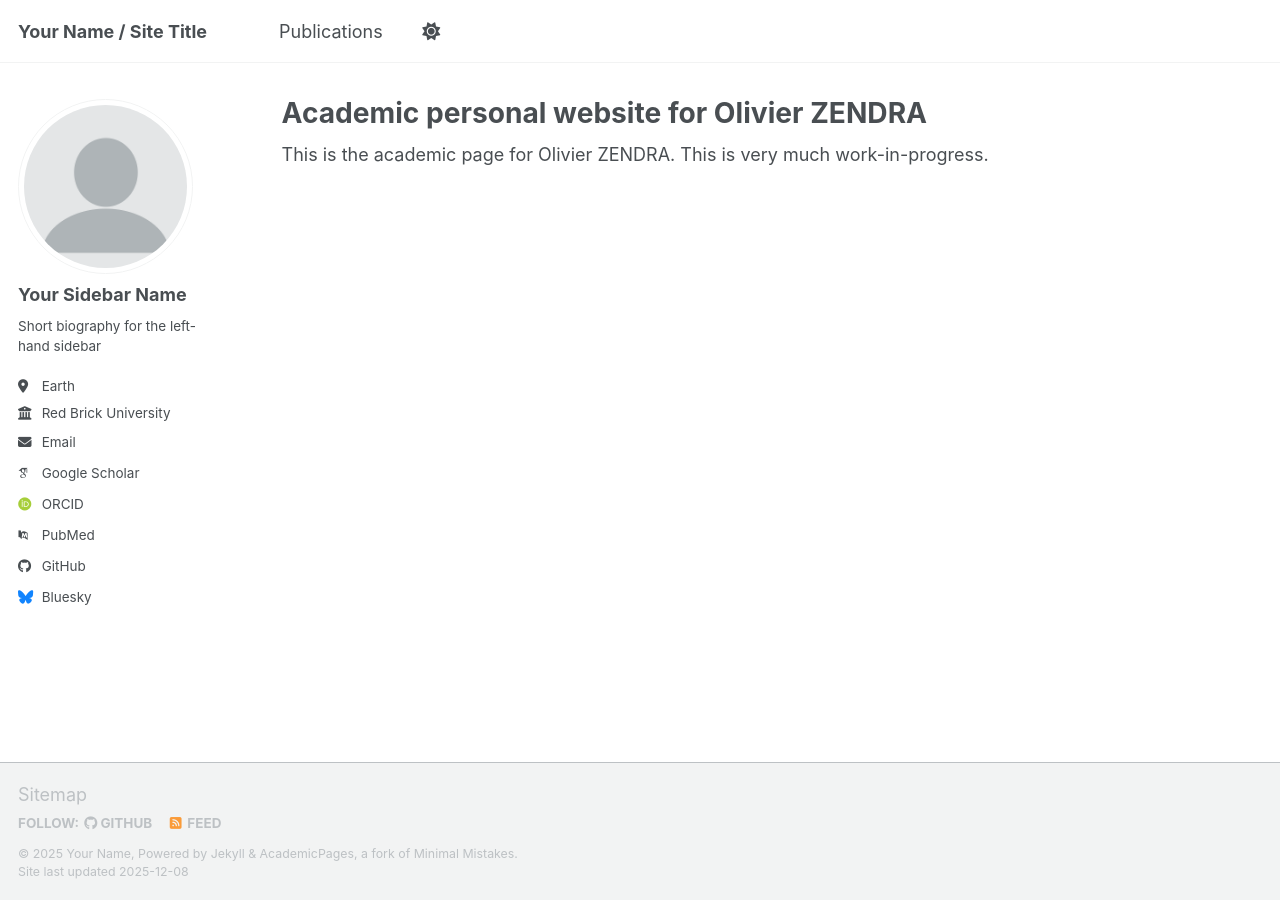
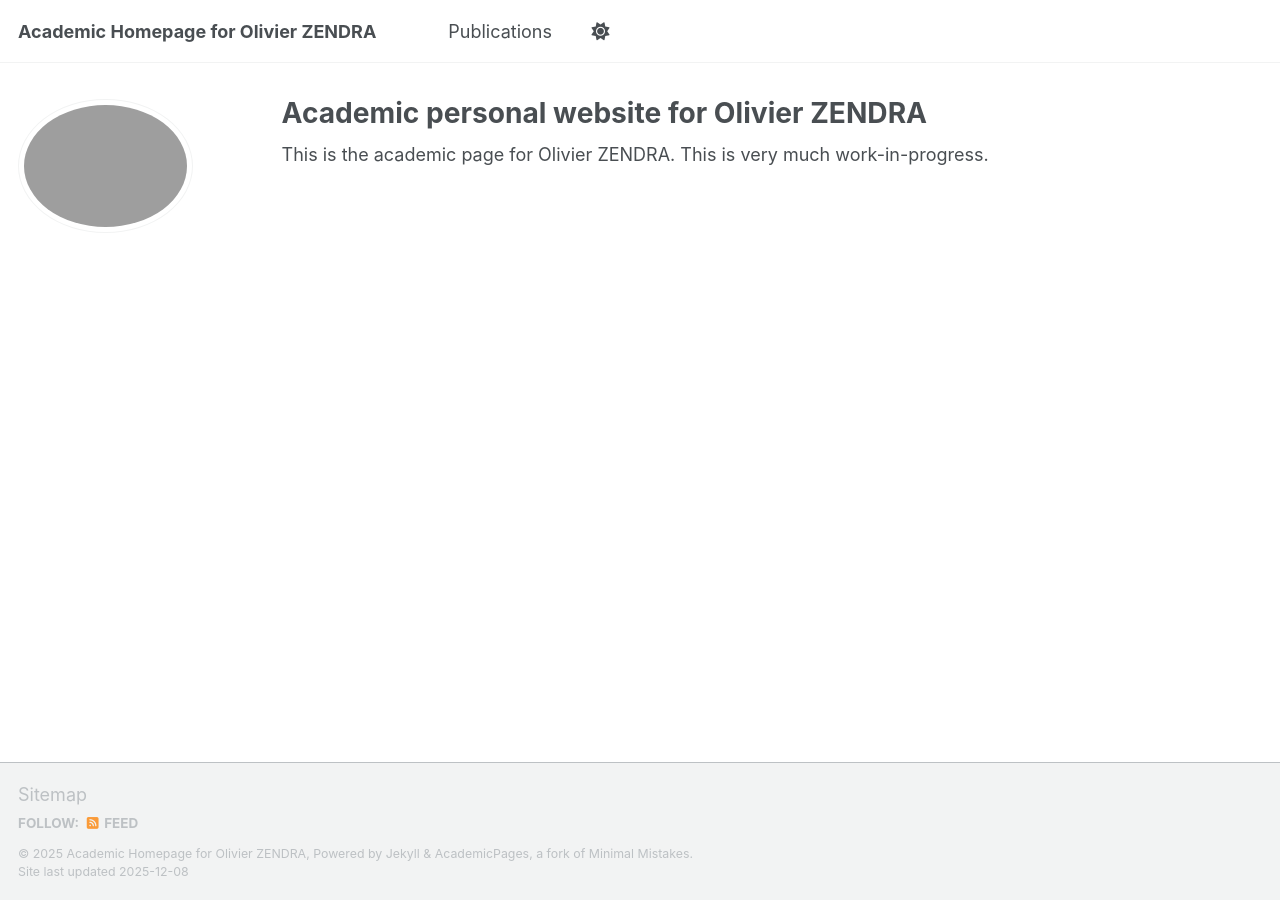
Before and after one commit to OlivierZendra/OlivierZendra.github.io, a Jekyll site: the page built from _pages/about.md, in a window 1280 px wide. Built offline with Jekyll 4.4.1, drawn with Linux system fonts in a browser that asks for light colours; some web fonts are replaced; a script bundle is joined from its source files by our own code; library files that are not in the unit come from our copies.

Commit message:
Update _config.yml

```diff
--- a/_config.yml
+++ b/_config.yml
@@ -9,78 +9,78 @@
 # Basic Site Settings
 locale                   : "en-US"
 site_theme               : "default" # Currently available options are "default", "air"
-title                    : "Your Name / Site Title"
+title                    : "Academic Homepage for Olivier ZENDRA"
 title_separator          : "-"
-name                     : &name "Your Name"
-description              : &description "Your Name's academic portfolio"   # Update this with a general description of your site, this is the default if not overridden by a page
-url                      : https://academicpages.github.io # The base hostname & protocol for your site e.g. "https://[your GitHub username].github.io",
+name                     : &name "Academic Homepage for Olivier ZENDRA"
+description              : &description "Computer Scientist at Inria Centre at Rennes University, France"   # Update this with a general description of your site, this is the default if not overridden by a page
+url                      : https://OlivierZendra.github.io # The base hostname & protocol for your site e.g. "https://[your GitHub username].github.io",
                                                            # or if you already have some other page hosted on Github then use "https://[your GitHub username].github.io/[Your Repo Name]"
 baseurl                  : "" # the subpath of your site, e.g. "/blog"
-repository               : "academicpages/academicpages.github.io"
+repository               : "OlivierZendra.github.io"
 
 # Site Author - The following control what appear as part of the author content on the side bar.
 #               If a field is blank the icon and link will not appear, otherwise it will be shown.
 #               Additional customization can be done by editing /_includes/author-profile.html
 author:
   # Biographic information
-  avatar           : "profile.png"
-  name             : "Your Sidebar Name"
-  pronouns         : # example: "she/her"
-  bio              : "Short biography for the left-hand sidebar"
-  location         : "Earth"
-  employer         : "Red Brick University"
-  uri              : # URL
-  email            : "none@example.org"
+#  avatar           : "profile.png"
+#  name             : "Your Sidebar Name"
+#  pronouns         : # example: "she/her"
+#  bio              : "Short biography for the left-hand sidebar"
+#  location         : "Earth"
+#  employer         : "Red Brick University"
+#  uri              : # URL
+# email            : "none@example.org"
 
   # Academic websites
-  academia         : # URL
-  arxiv            : # URL - Update with the correct link to your profile
-  googlescholar    : "https://scholar.google.com/citations?user=PS_CX0AAAAAJ"
-  inspire-hep      : # URL
-  impactstory      : # URL
-  orcid            : "https://orcid.org/yourorcidurl"
-  semantic         : # URL
-  ssrn             : # URL
-  pubmed           : "https://www.ncbi.nlm.nih.gov/pubmed/?term=john+snow"
-  researchgate     : # URL
-  scopus           : # URL
-  zotero           : # URL
+academia         : # URL
+arxiv            : # URL - Update with the correct link to your profile
+googlescholar    : "https://scholar.google.com/citations?user=PS_CX0AAAAAJ"
+inspire-hep      : # URL
+impactstory      : # URL
+orcid            : "https://orcid.org/0000-0001-6830-2572"
+semantic         : # URL
+ssrn             : # URL
+pubmed           : "https://www.ncbi.nlm.nih.gov/pubmed/?term=john+snow"
+researchgate     : # URL
+scopus           : # URL
+zotero           : # URL
 
 
   # Repositories and software development
-  bitbucket        : # Username - Update with your username on the site
-  codepen          : # Username
-  dribbble         : # Username
-  github           : "academicpages"
-  kaggle           : # Username
-  stackoverflow    : # User number or user number and name (i.e., use "1" or "1/jeff-atwood")
+bitbucket        : # Username - Update with your username on the site
+codepen          : # Username
+dribbble         : # Username
+github           : "academicpages"
+kaggle           : # Username
+stackoverflow    : # User number or user number and name (i.e., use "1" or "1/jeff-atwood")
 
   # Social media
-  artstation       : # Username
-  bluesky          : "bsky.app" # Replace this with you Bluesky username
-  facebook         : # Username
-  flickr           : # Username
-  foursquare       : # Username
-  goodreads        : # Username
-  google_plus      : # Username
-  keybase          : # Username
-  instagram        : # Username
-  lastfm           : # Username
-  linkedin         : # Username
-  mastodon         : # URL
-  medium           : # URL
-  pinterest        : # Username
-  soundcloud       : # Username
-  steam            : # Username
-  telegram         : # URL
-  tumblr           : # Username
-  twitter          : # Username for X / Twitter
-  vine             : # Username
-  weibo            : # Username
-  wikipedia        : # Username
-  xing             : # Username
-  youtube          : # Username
-  zhihu            : # Username
+artstation       : # Username
+bluesky          : "bsky.app" # Replace this with you Bluesky username
+facebook         : # Username
+flickr           : # Username
+foursquare       : # Username
+goodreads        : # Username
+google_plus      : # Username
+keybase          : # Username
+instagram        : # Username
+lastfm           : # Username
+linkedin         : olivierzendra # Username
+mastodon         : # URL
+medium           : # URL
+pinterest        : # Username
+soundcloud       : # Username
+steam            : # Username
+telegram         : # URL
+tumblr           : # Username
+twitter          : # Username for X / Twitter
+vine             : # Username
+weibo            : # Username
+wikipedia        : # Username
+xing             : # Username
+youtube          : # Username
+zhihu            : # Username
 
 # Publication Category - The following the list of publication categories and their headings
 publication_category:
```
